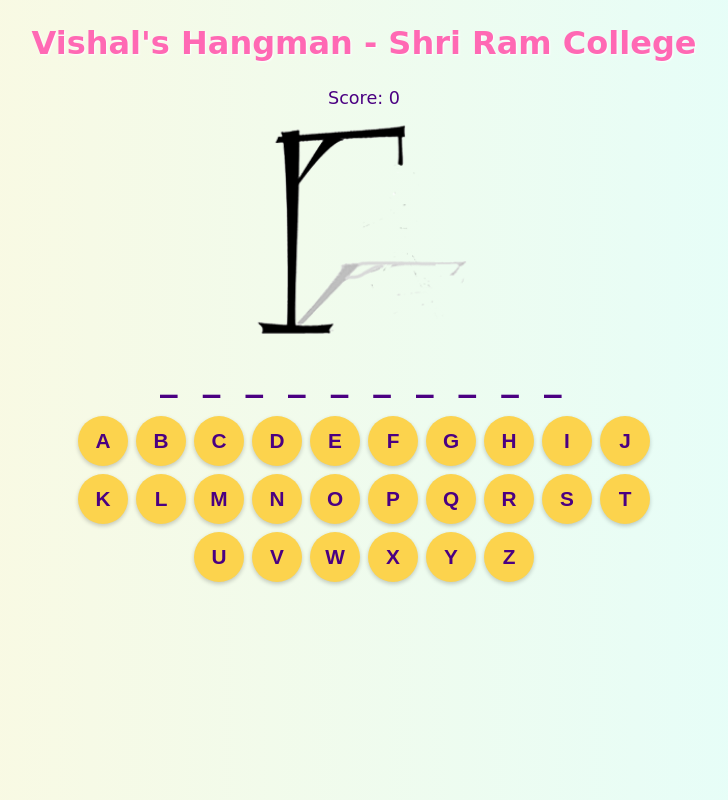
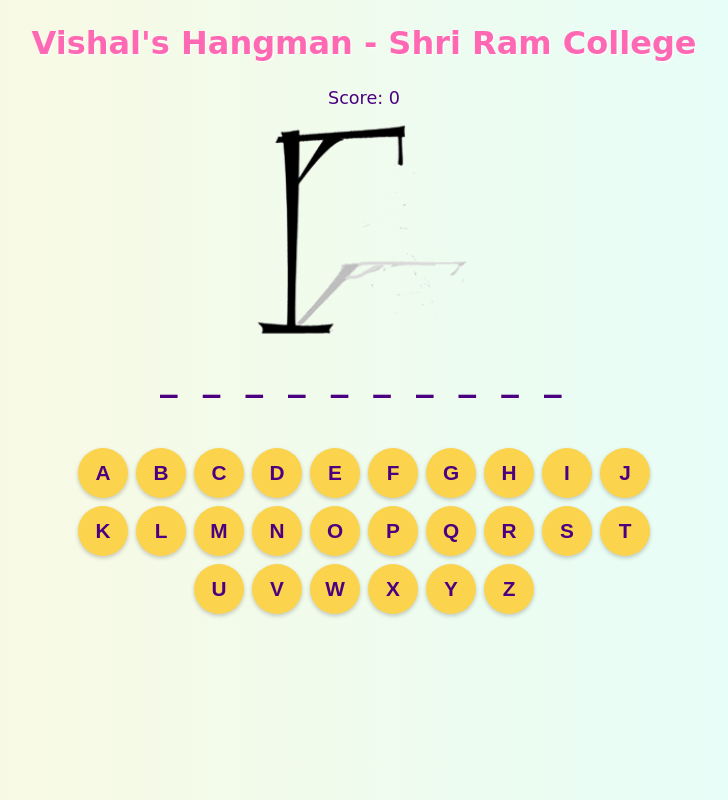
Before and after one commit to vkakda/React-Hangman, a React (Vite) app: page / in a window 1280 px wide. Shown: the whole page, without its empty margins (276-1004 px from the left). Built offline with nearby package versions, Linux system fonts and the light colour scheme.

Commit message:
Update App.css

```diff
--- a/src/App.css
+++ b/src/App.css
@@ -61,7 +61,7 @@
   gap: 0.5rem;
   width: 100%;
   max-width: 600px;
-  margin: 0.5rem auto;
+  margin: 2.5rem auto;
 }
 
 .letter-btn {
```
